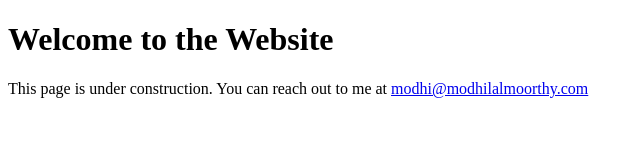
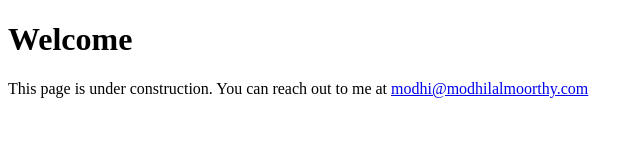
Before and after one commit to modhitheviolence/website-data-first-step, a plain HTML site: page index.html in a window 1280 px wide. Shown: the whole page, without its empty margins (0-643 px from the left). Drawn offline with Linux system fonts and the light colour scheme.

Commit message:
Update index.html

```diff
--- a/index.html
+++ b/index.html
@@ -5,7 +5,7 @@
             "Modhilal Moorthy"
         </title>
         <h1>
-            Welcome to the Website
+            Welcome
         </h1>
         This page is under construction. You can reach out to me at <a href='mailto:modhilalmoorthy.com'> modhi@modhilalmoorthy.com </a>
     </head>
```
